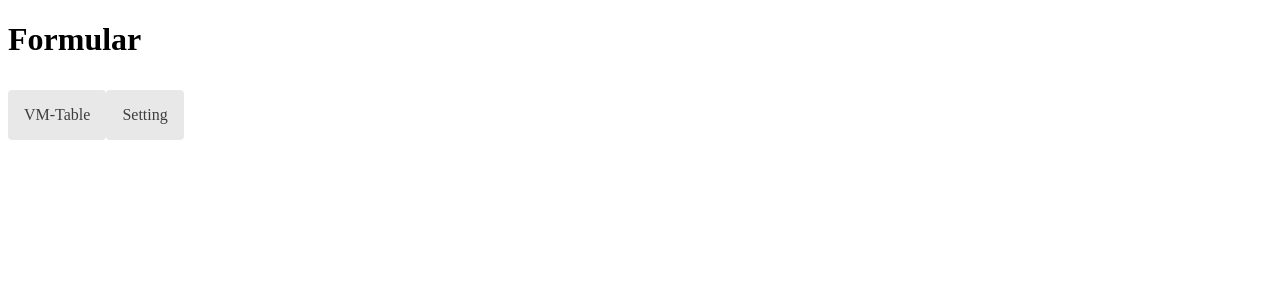
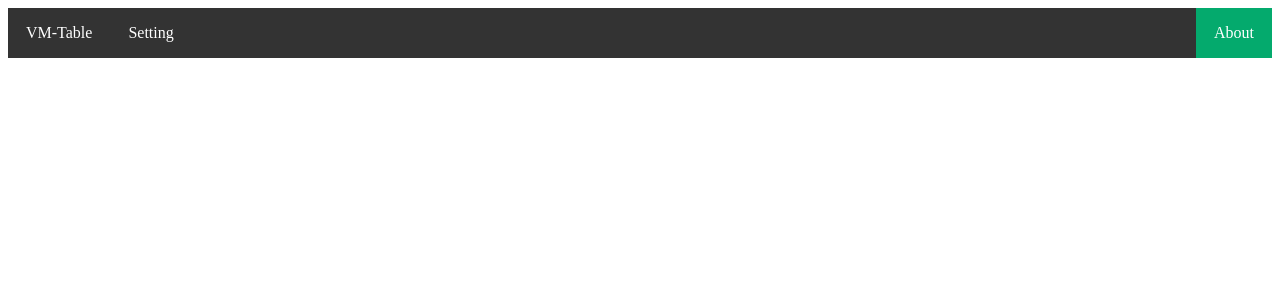
Before and after one commit to shengwei0515/formular.angular, an Angular app in the folder formular/: page / in a window 1280 px wide. Shown: the top 300 px of the page. Built offline with nearby package versions, Linux system fonts and the light colour scheme.

Commit message:
feat: add css for nav

```diff
--- a/formular/src/app/app.component.css
+++ b/formular/src/app/app.component.css
@@ -1,9 +1,30 @@
-nav a {
-    padding: 1rem;
-    text-decoration: none;
-    margin-top: 10px;
-    display: inline-block;
-    background-color: #e8e8e8;
-    color: #3d3d3d;
-    border-radius: 4px;
-  }
+nav ul {
+  list-style-type: none;
+  margin: 0;
+  padding: 0;
+  overflow: hidden;
+  background-color: #333;
+}
+
+nav li {
+  float: left;
+}
+
+nav li a {
+  display: block;
+  color: white;
+  text-align: center;
+  padding: 14px 16px;
+  text-decoration: none;
+  border: 2px solid #333;
+}
+
+/* Change the link color to #111 (black) on hover */
+nav li a.active {
+  background-color: #04AA6D;
+  border: 2px solid #04AA6D;
+}
+
+nav li a:hover {
+  border: 2px solid black;
+}
--- a/formular/src/app/app.component.html
+++ b/formular/src/app/app.component.html
@@ -1,7 +1,13 @@
-<title> Formular </title>
-<h1> Formular </h1>
-<nav>
-  <a routerLink="/vm-table">VM-Table</a>
-  <a routerLink="/setting">Setting</a>
-</nav>
-<router-outlet></router-outlet>
+<div id="header">
+  <nav>
+    <ul>
+      <li><a routerLinkActive="active" routerLink="/vm-table">VM-Table</a></li>
+      <li><a routerLinkActive="active" routerLink="/setting">Setting</a></li>
+      <li style="float:right"><a class="active" href="#about">About</a></li>
+    </ul>
+  </nav>
+</div>
+
+<div>
+  <router-outlet></router-outlet>
+</div>
```
Also changed, not shown: 1 other file (tests, documents, lock files or other folders).
